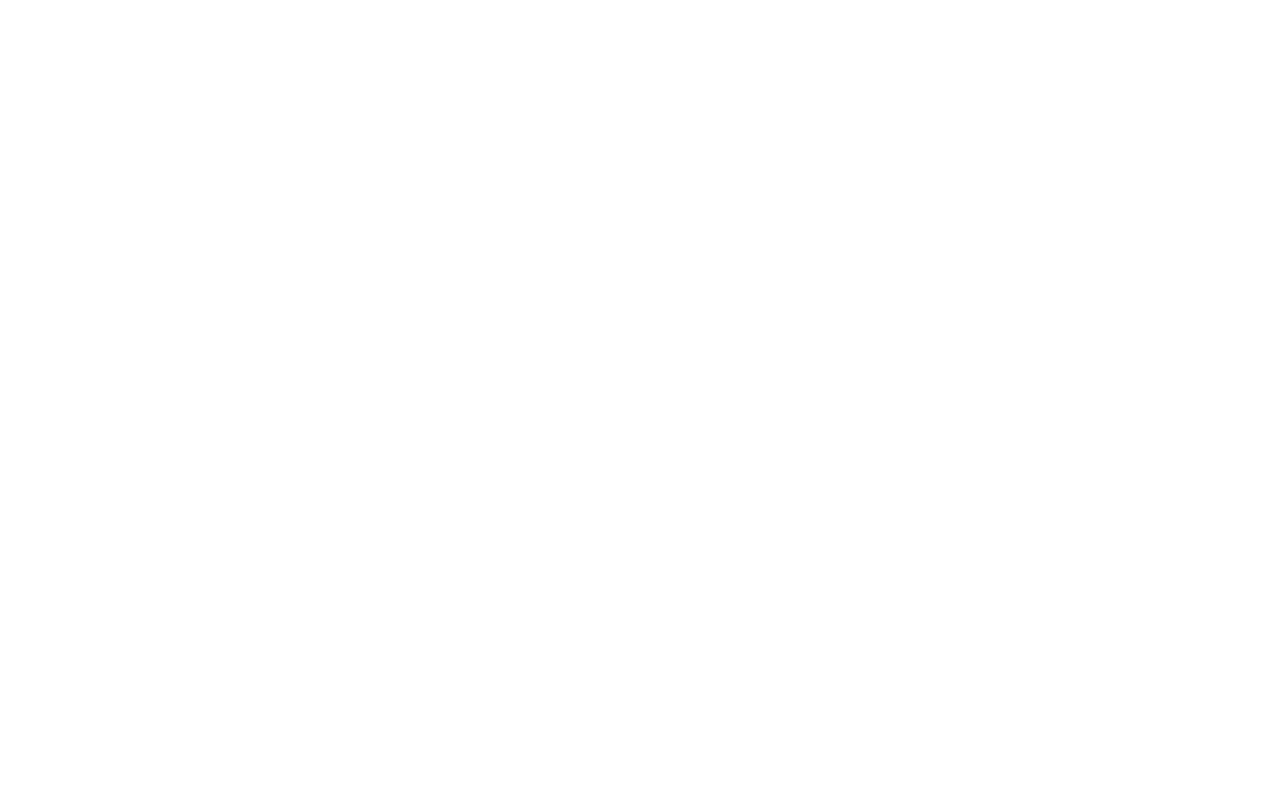
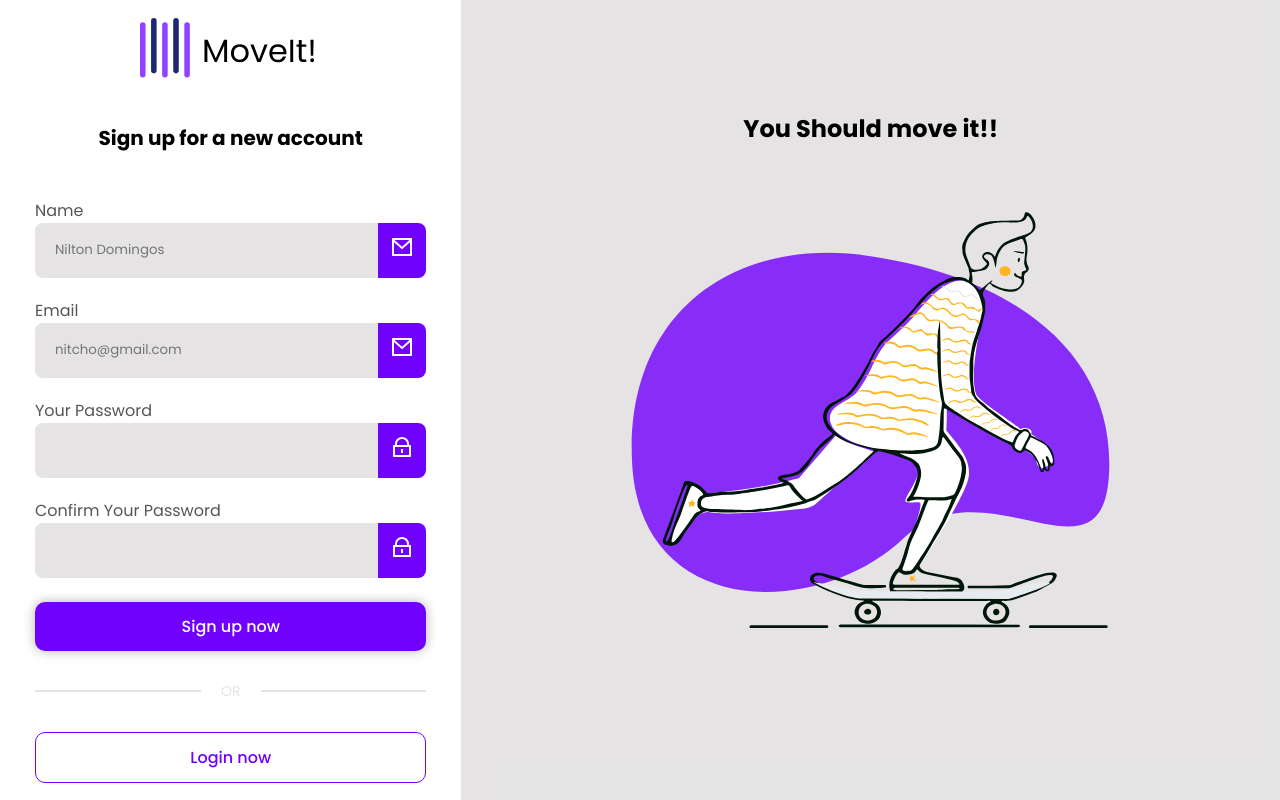
Before and after one commit to Marcilio11-du/login-page-trainning, an Angular app: page /signup in a window 1280 px wide. Before the commit this address led to /. Built offline with nearby package versions, Linux system fonts and the light colour scheme.

Commit message:
feat: create SignUp Page

```diff
--- a/src/app/app.routes.ts
+++ b/src/app/app.routes.ts
@@ -1,9 +1,14 @@
 import { Routes } from '@angular/router';
 import { Login } from './pages/login/login';
+import { SignUp } from './pages/signup/signup';
 
 export const routes: Routes = [
     {
         path:"login",
         component:Login
+    },
+     {
+        path:"signup",
+        component:SignUp
     }
 ];
--- /dev/null
+++ b/src/app/pages/signup/signup.html
@@ -0,0 +1,52 @@
+<app-default-login
+    title="Sign up for a new account"
+    primaryButtonText="Sign up now"
+    secondaryButtonText="Login now"
+    (submit)="submitLogin()"
+    (navigate)="navigate()"
+>
+
+    <form [formGroup]="signupform">
+
+        <app-primary-input
+            formControlName="name"
+            inputName="name"
+            type="text"
+            label="Name"
+            placeHolder="Nilton Domingos"
+            >
+            <img src="email.svg" alt="">
+        </app-primary-input>
+
+        <app-primary-input
+            formControlName="email"
+            inputName="email"
+            type="email"
+            label="Email"
+            placeHolder="nitcho@gmail.com"
+            >
+            <img src="email.svg" alt="">
+        </app-primary-input>
+
+        <app-primary-input
+            formControlName="password"
+            inputName="password"
+            type="password"
+            label="Your Password"
+            >
+            <img src="lock.svg" alt="">
+        </app-primary-input>
+
+        <app-primary-input
+            formControlName="confirmPassword"
+            inputName="confirmPassword"
+            type="password"
+            label="Confirm Your Password"
+            >
+            <img src="lock.svg" alt="">
+        </app-primary-input>
+
+    </form>
+
+
+</app-default-login>
--- /dev/null
+++ b/src/app/pages/signup/signup.scss
@@ -0,0 +1,16 @@
+@use "../../../styles/color-variables.scss" as cv;
+
+form {
+    width: 100%;
+    display: flex;
+    flex-direction: column;
+    gap: 20px;
+    margin-bottom: 24px;
+
+    span {
+        font-size: 14px;
+        text-decoration: underline;
+        color: cv.$secondary-color;
+        text-align: end;
+    }
+}
--- /dev/null
+++ b/src/app/pages/signup/signup.ts
@@ -0,0 +1,58 @@
+import { Component } from '@angular/core';
+import { DefaultLogin } from "../../components/default-login/default-login";
+import { FormControl, FormGroup, ReactiveFormsModule, Validators } from '@angular/forms';
+import { PrimaryInput } from '../../components/primary-input/primary-input';
+import { Router } from '@angular/router';
+import { LoginService } from '../../services/login';
+
+interface SignupForm {
+  email: FormControl,
+  password: FormControl,
+  confirmPassword: FormControl,
+  name: FormControl,
+}
+
+@Component({
+  selector: 'app-signup',
+  imports: [
+    DefaultLogin,
+    ReactiveFormsModule,
+    PrimaryInput,
+  ],
+  providers: [
+    LoginService
+  ],
+  templateUrl: './signup.html',
+  styleUrl: './signup.scss',
+})
+export class SignUp {
+  signupform!: FormGroup<SignupForm>;
+
+  constructor(
+    private router: Router,
+    private loginService: LoginService,
+  ) {
+      this.signupform = new FormGroup({
+        name: new FormControl('', [Validators.required, Validators.minLength(3)]),
+        email: new FormControl('', [Validators.required, Validators.email]),
+        password: new FormControl('', [Validators.required, Validators.minLength(6)]),
+        confirmPassword: new FormControl('', [Validators.required, Validators.minLength(6)])
+      })
+  }
+
+  submitLogin() {
+    console.log(this.signupform.value);
+    this.loginService.login(
+      this.signupform.value.email,
+      this.signupform.value.password
+    ).subscribe({
+      next: () => alert("Login successful"),
+      error: () => alert("Login failed")
+    }
+    )
+  }
+
+  navigate() {
+    this.router.navigate(["login"]);
+  }
+}
```
Also changed, not shown: 1 other file (tests, documents, lock files or other folders).
